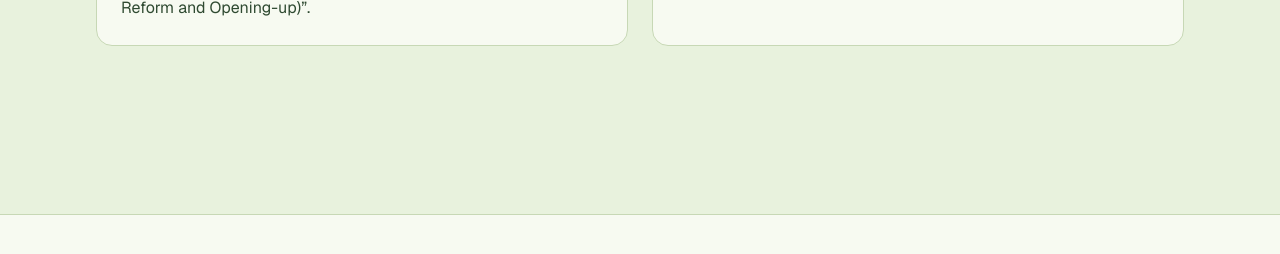
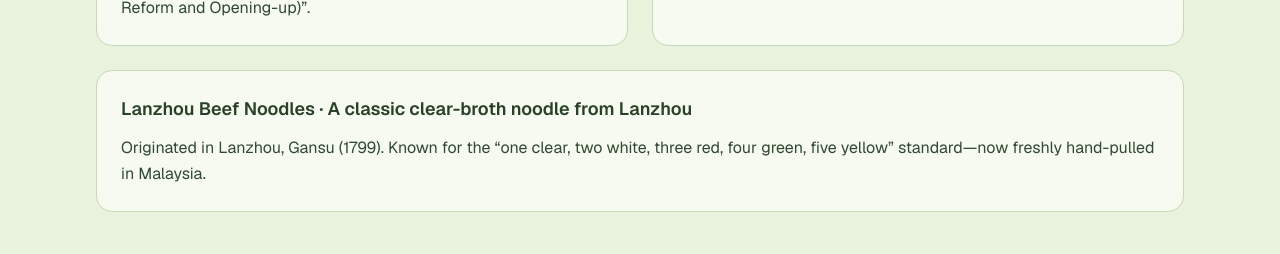
Before and after one commit to hwxue1222/jwdnoodles, a Next.js app: page /about in a window 1280 px wide. Shown: the part 599-853 px from the top of the page. Built offline with nearby package versions, Linux system fonts and the light colour scheme; grey boxes are pictures that could not be loaded.

Commit message:
About: add Lanzhou noodle history section

```diff
--- a/src/app/(site)/about/page.tsx
+++ b/src/app/(site)/about/page.tsx
@@ -39,6 +39,11 @@ export default function AboutPage() {
             </div>
           </div>
         </div>
+
+        <div className="mt-6 rounded-2xl border border-[#c7d8b5] bg-[#f7faf1] p-6">
+          <div className="text-lg font-semibold text-[#274126]">{tt('hero.title')}</div>
+          <p className="mt-3 text-[#2f4a31] leading-relaxed whitespace-pre-line">{tt('hero.subtitle')}</p>
+        </div>
       </Section>
 
       <div className="py-12 md:py-14" />
```
